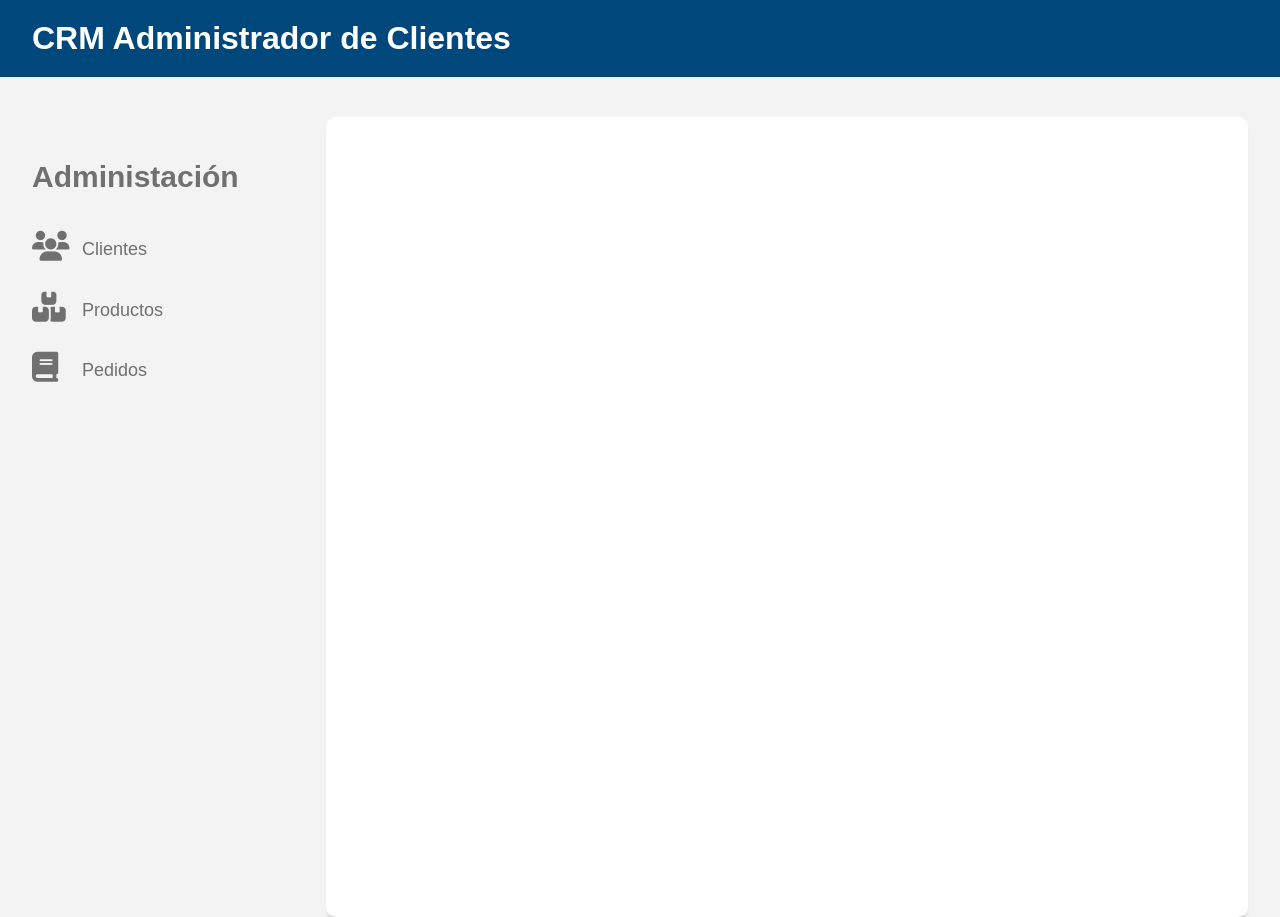
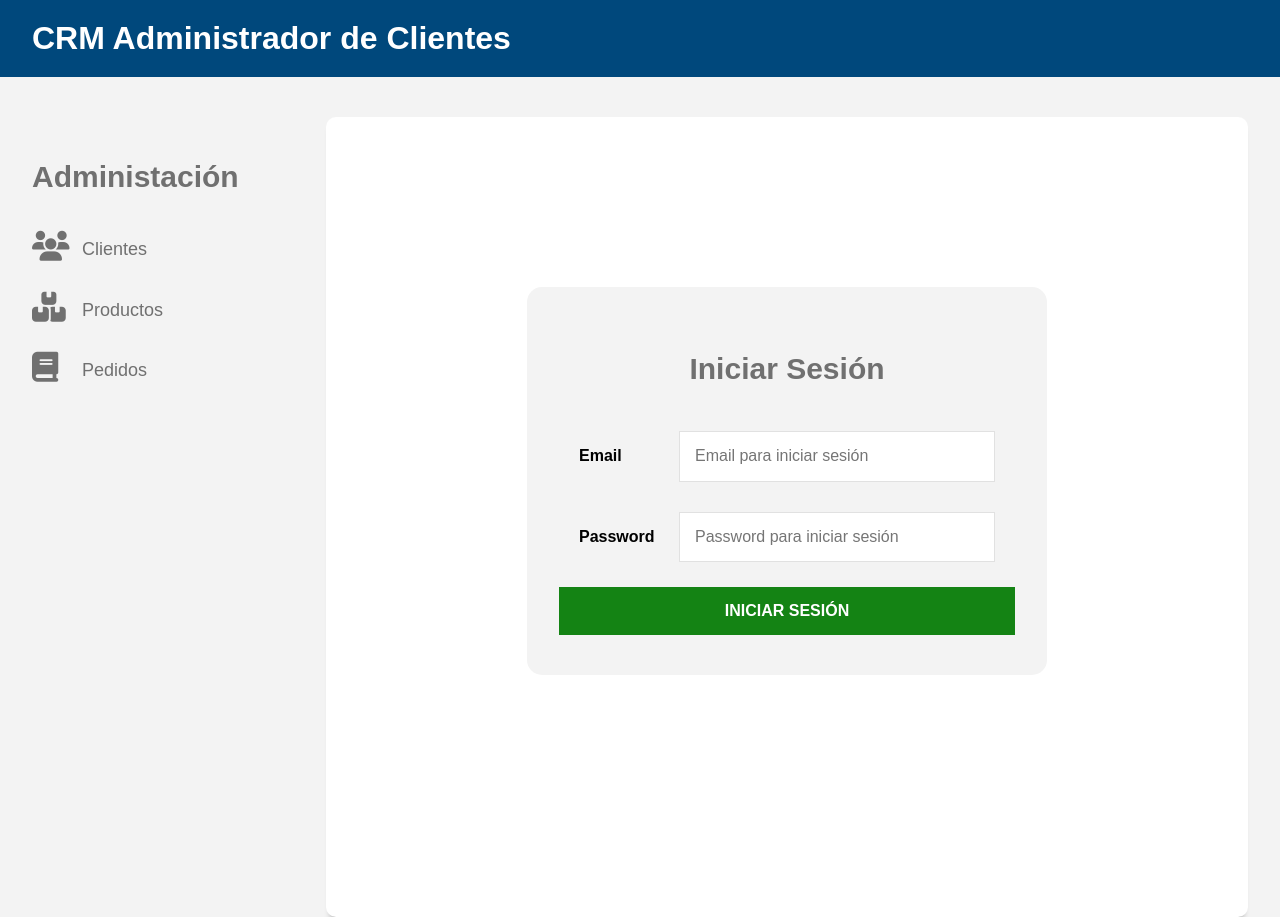
Before and after one commit to JorgeMeza93/api-rest-nodejs-react-frontend, a React (Create React App) app: page /login in a window 1280 px wide. Built offline with nearby package versions, Linux system fonts and the light colour scheme; a web font is replaced by a local one.

Commit message:
Formulario para iniciar sesion listo

```diff
--- a/src/App.js
+++ b/src/App.js
@@ -10,6 +10,7 @@ import { EditarCliente } from "./components/clientes/EditarCliente";
 import EditarProducto from "./components/productos/EditarProducto";
 import NuevoProducto from "./components/productos/NuevoProducto";
 import NuevoPedido from "./components/pedidos/NuevoPedido";
+import Login from "./components/auth/Login";
 
 function App() {
   return (
@@ -28,6 +29,7 @@ function App() {
               <Route exact path="/productos/nuevo" element={<NuevoProducto/>} />
               <Route exact path="/productos/editar/:id" element={ <EditarProducto/> } />
               <Route exact path="/pedidos/nuevo/:id" element={ <NuevoPedido/> } />
+              <Route exact path="/login" element={ <Login/>} />
             </Routes>
           </main>
         </div>
--- /dev/null
+++ b/src/components/auth/Login.js
@@ -0,0 +1,29 @@
+import React, { Fragment } from 'react'
+
+const Login = () => {
+    const leerDatos = () => {
+
+    }
+    return (
+    <Fragment>
+        <div className='login'>
+            <h2>Iniciar Sesión</h2>
+            <div className='contenedor-formulario'>
+                <form>
+                    <div className="campo">
+                        <label>Email</label>
+                        <input type="" name='email' placeholder='Email para iniciar sesión' required onChange={leerDatos}/>
+                    </div>
+                    <div className="campo">
+                        <label>Password</label>
+                        <input type="password" name='password' placeholder='Password para iniciar sesión' required onChange={leerDatos}/>
+                    </div>
+                    <input type="submit" value="Iniciar Sesión" className='btn btn-verde btn-block'/>
+                </form>
+            </div>
+        </div>
+    </Fragment>
+  )
+}
+
+export default Login
```
